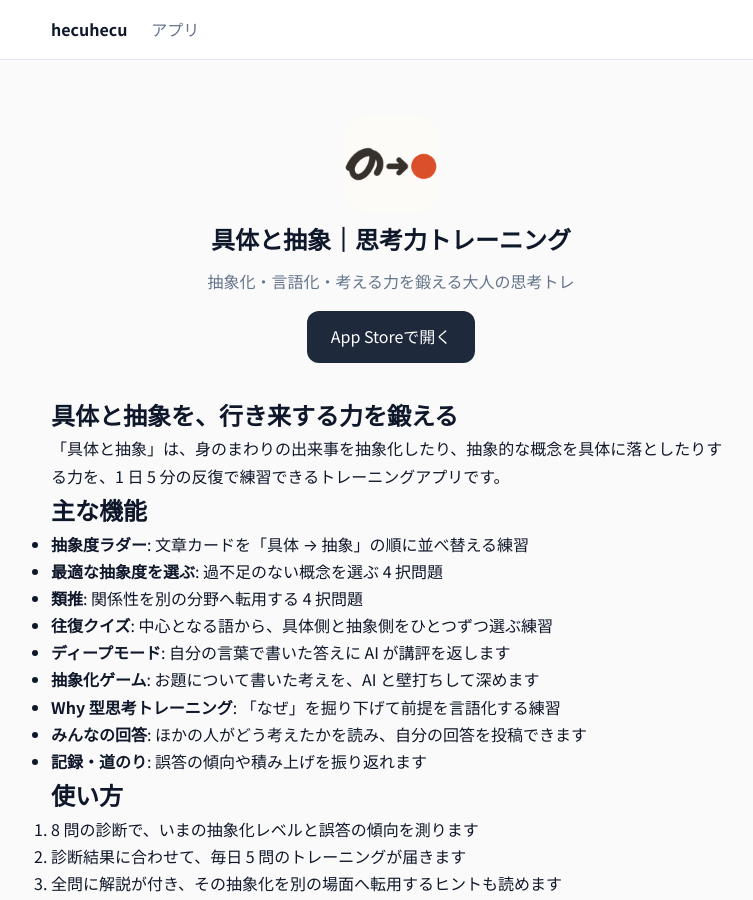
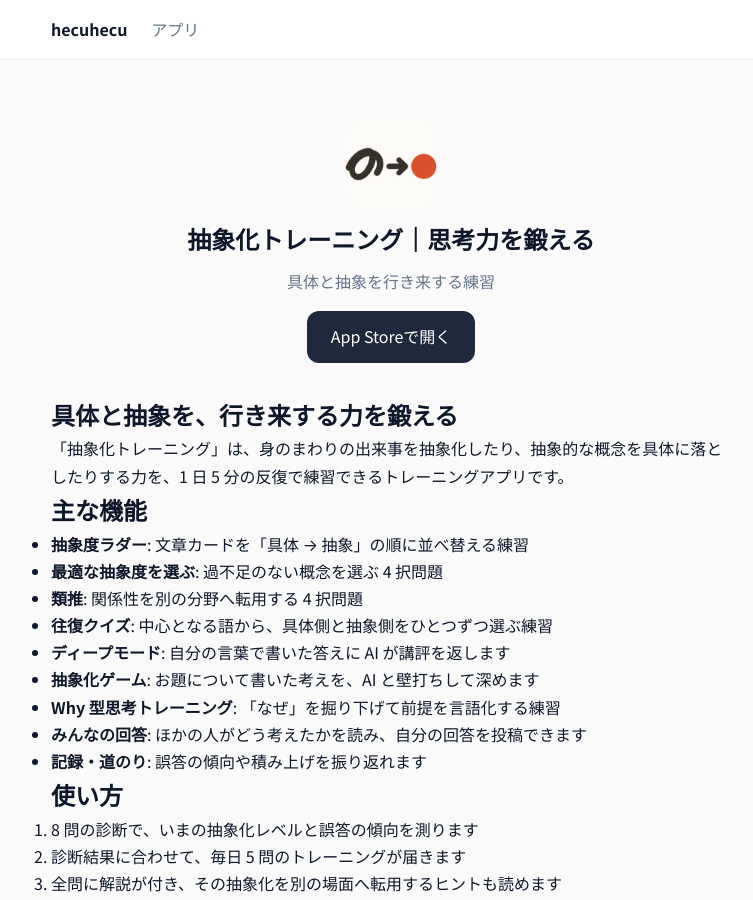
Before and after one commit to hecuhecu/hecuhecu.github.io, a Jekyll site: the page built from apps/gutai-chusho/index.md, in a window 1280 px wide and 900 px high. Shown: the whole window, without its empty margins (249-1002 px from the left). Built offline with Jekyll 4.4.1, drawn with Linux system fonts in a browser that asks for light colours.

Commit message:
具体と抽象: アプリ名を「抽象化トレーニング｜思考力を鍛える」に変更
同名書籍との衝突を避けるための改名に追従。規約・プライバシーポリシー・
特商法・サポートの本文中のアプリ名を差し替え。

URL パス (/apps/gutai-chusho/) と slug は内部識別子のため据え置き。

Co-Authored-By: Claude Opus 5 (1M context) <noreply@anthropic.com>

```diff
--- a/apps/gutai-chusho/index.md
+++ b/apps/gutai-chusho/index.md
@@ -1,11 +1,11 @@
 ---
 layout: app
-title: 具体と抽象
+title: 抽象化トレーニング
 permalink: /apps/gutai-chusho/
 published_app: true
 slug: gutai-chusho
-app_name: 具体と抽象｜思考力トレーニング
-tagline: 抽象化・言語化・考える力を鍛える大人の思考トレ
+app_name: 抽象化トレーニング｜思考力を鍛える
+tagline: 具体と抽象を行き来する練習
 icon: /apps/gutai-chusho/icon.png
 app_store_url: ""
 live: false
@@ -13,7 +13,7 @@ live: false
 
 ## 具体と抽象を、行き来する力を鍛える
 
-「具体と抽象」は、身のまわりの出来事を抽象化したり、抽象的な概念を具体に落としたりする力を、1 日 5 分の反復で練習できるトレーニングアプリです。
+「抽象化トレーニング」は、身のまわりの出来事を抽象化したり、抽象的な概念を具体に落としたりする力を、1 日 5 分の反復で練習できるトレーニングアプリです。
 
 ## 主な機能
 
```
Also changed, not shown: apps/gutai-chusho/privacy.md (+2 -2 lines), apps/gutai-chusho/support.md (+2 -2 lines), apps/gutai-chusho/terms.md (+2 -2 lines), apps/gutai-chusho/tokushoho.md (+2 -2 lines).
